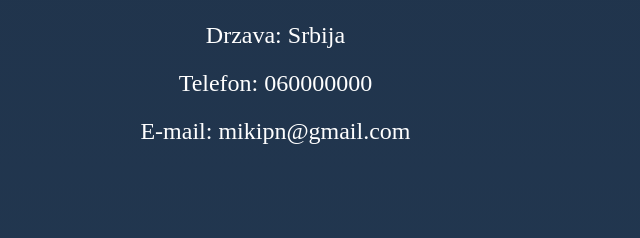
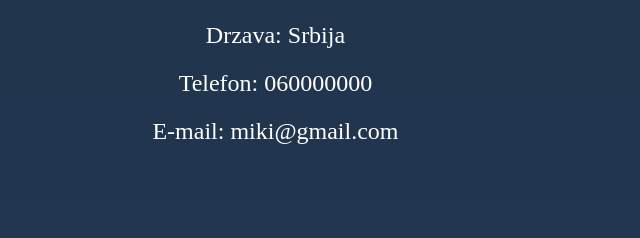
Before and after one commit to jovanovicmilica/jovanovicmilica, a plain HTML site: page index.html in a window 1280 px wide. Shown: the part 3134-3372 px from the top of the page, 0-640 px from the left. Drawn offline with nearby package versions, Linux system fonts and the light colour scheme; a web font is replaced by a local one.

Commit message:
Update index.html

```diff
--- a/index.html
+++ b/index.html
@@ -101,7 +101,7 @@
                         <p>Grad: Beograd</p>
                         <p>Drzava: Srbija</p>
                         <p>Telefon: 060000000</p>
-                        <p>E-mail: mikipn&commat;gmail.com</p>
+                        <p>E-mail: miki&commat;gmail.com</p>
                     </div>
 
                     <div class="sajt">
```
